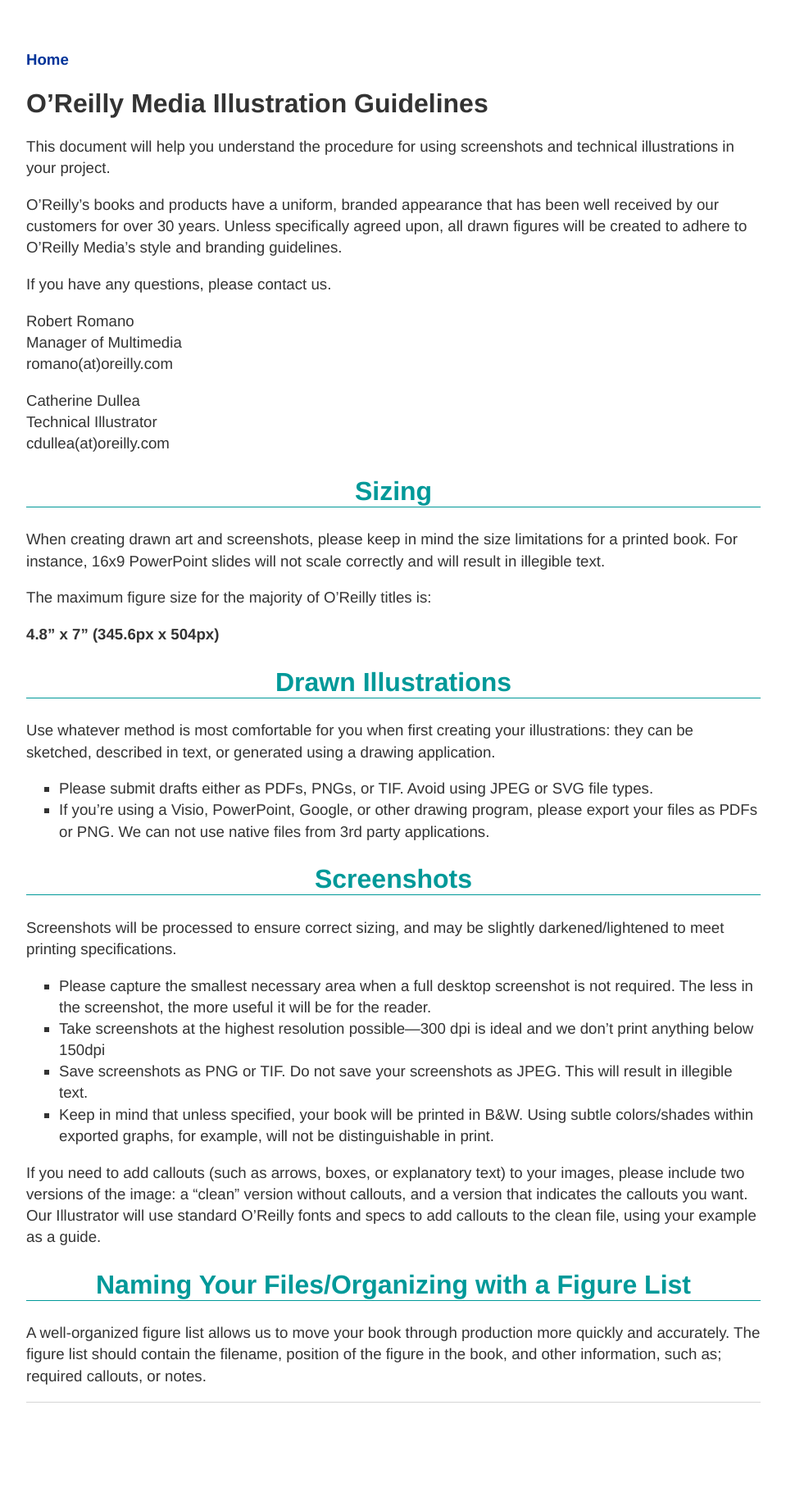
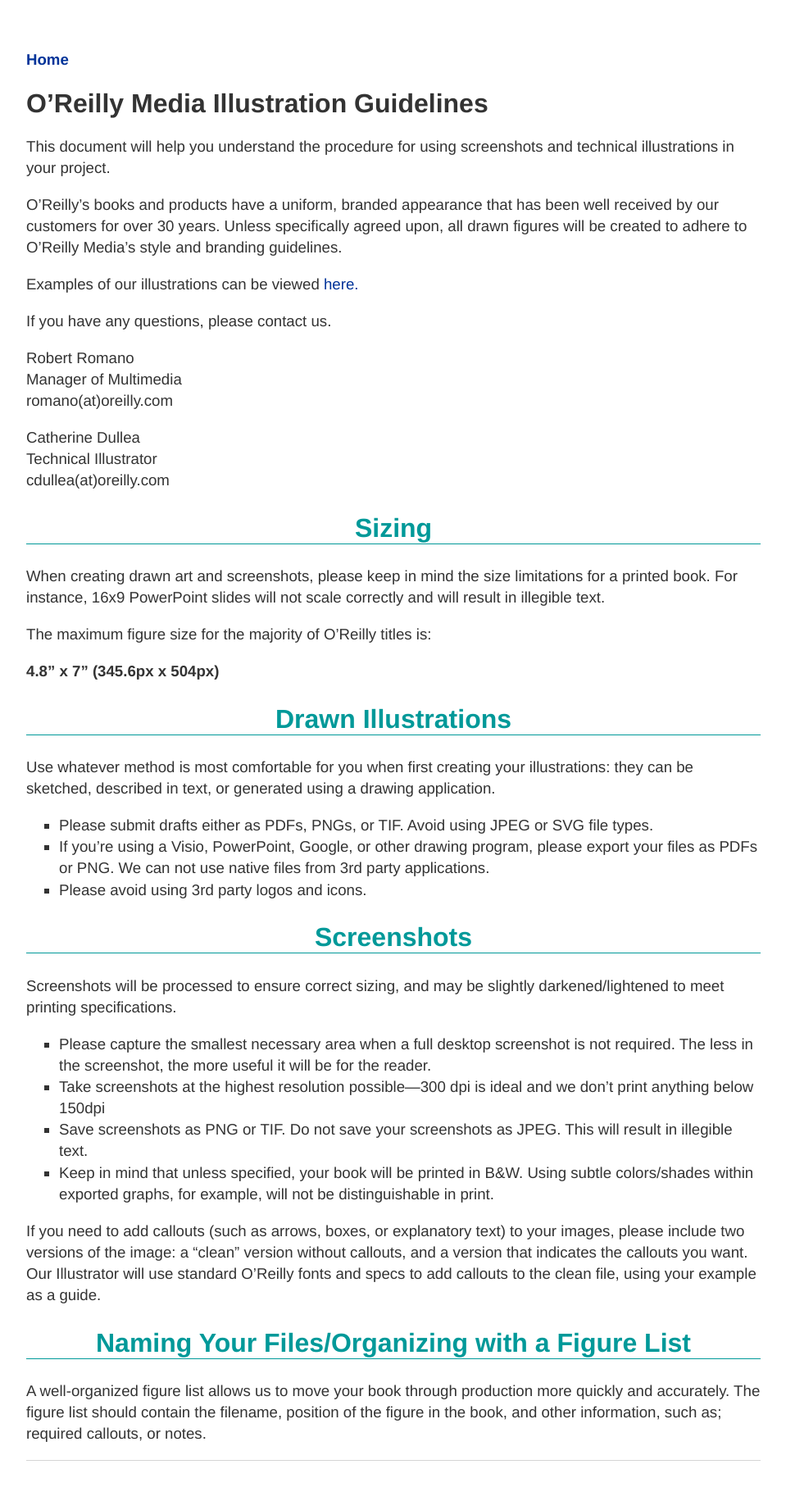
Before and after one commit to oreillymedia/production-resources, a Jekyll site: the page built from illustrations/index.md, in a window 1280 px wide. Shown: the whole page at 82% size, without its empty margins (160-1119 px from the left). Built offline with Jekyll 4.4.1, drawn with Linux system fonts in a browser that asks for light colours; before the commit the page ends 1771 px from its top, so only the background shows below that.

Commit message:
Update index.md

```diff
--- a/illustrations/index.md
+++ b/illustrations/index.md
@@ -7,6 +7,8 @@
 This document will help you understand the procedure for using screenshots and technical illustrations in your project.
 
 O'Reilly's books and products have a uniform, branded appearance that has been well received by our customers for over 30 years. Unless specifically agreed upon, all drawn figures will be created to adhere to O’Reilly Media’s style and branding guidelines.
+
+Examples of our illustrations can be viewed [here.](https://github.com/oreillymedia/production-resources/blob/gh-pages/illustrations/orm_illustration_examples.png)
 
 If you have any questions, please contact us.
 
@@ -34,7 +36,7 @@
 
 * Please submit drafts either as PDFs, PNGs, or TIF. Avoid using JPEG or SVG file types.
 * If you’re using a Visio, PowerPoint, Google, or other drawing program, please export your files as PDFs or PNG. We can not use native files from 3rd party applications.
-
+* Please avoid using 3rd party logos and icons.
 
 ## Screenshots
 
```
